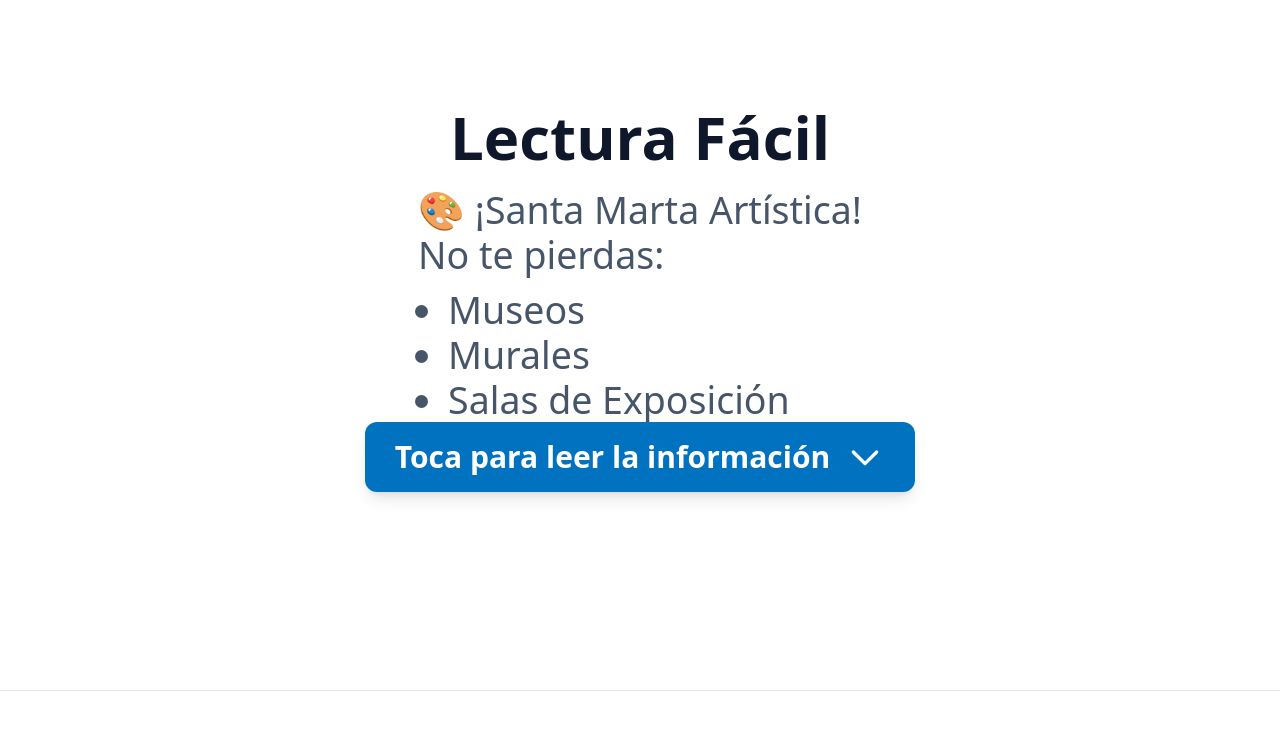
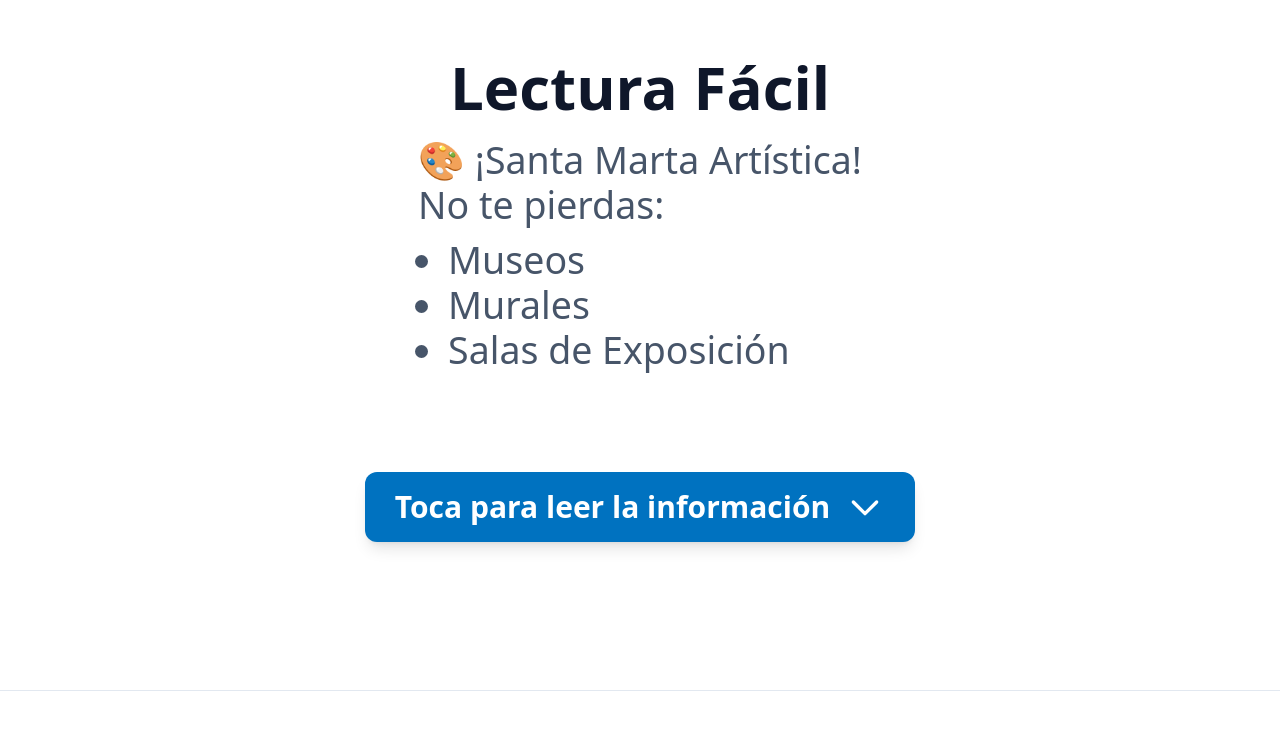
Before and after one commit to Dexinator/smarta_full, an Astro site: page /ofi_arte in a window 1280 px wide. Shown: the part 4560-5308 px from the top of the page. Built offline with nearby package versions, Linux system fonts and the light colour scheme; Astro itself is replaced by a stand-in of ours; some packages are replaced by stand-ins of ours; a web font is replaced by a local one.

Commit message:
margins corrected

```diff
--- a/src/layouts/VirtualOfficeLayout.astro
+++ b/src/layouts/VirtualOfficeLayout.astro
@@ -302,7 +302,7 @@
               Lectura Fácil
             </h2>
             {lecturaFacil.subtitleLecturaFacil && (
-              <div class="text-xl sm:text-2xl md:text-3xl text-slate-600 dark:text-slate-300 mb-12 sm:mb-16 md:mb-20 subtitle-lectura-facil [&_ul]:list-disc [&_ul]:list-outside [&_ul]:pl-6 [&_ul]:mt-2 [&_ul]:text-left [&_li]:ml-0" set:html={lecturaFacil.subtitleLecturaFacil} />
+              <div class="text-xl sm:text-2xl md:text-3xl text-slate-600 dark:text-slate-300 pb-12 sm:pb-16 md:pb-20 subtitle-lectura-facil [&_ul]:list-disc [&_ul]:list-outside [&_ul]:pl-6 [&_ul]:mt-2 [&_ul]:mb-0 [&_ul]:text-left [&_li]:ml-0" set:html={lecturaFacil.subtitleLecturaFacil} />
             )}
             <button
               id="toggle-lectura-facil"
```
